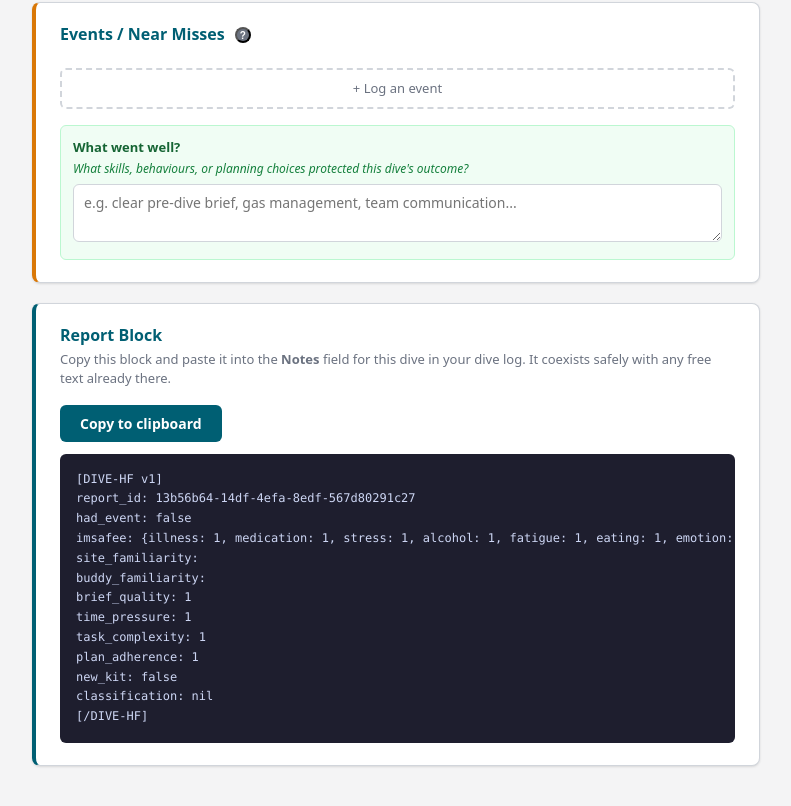
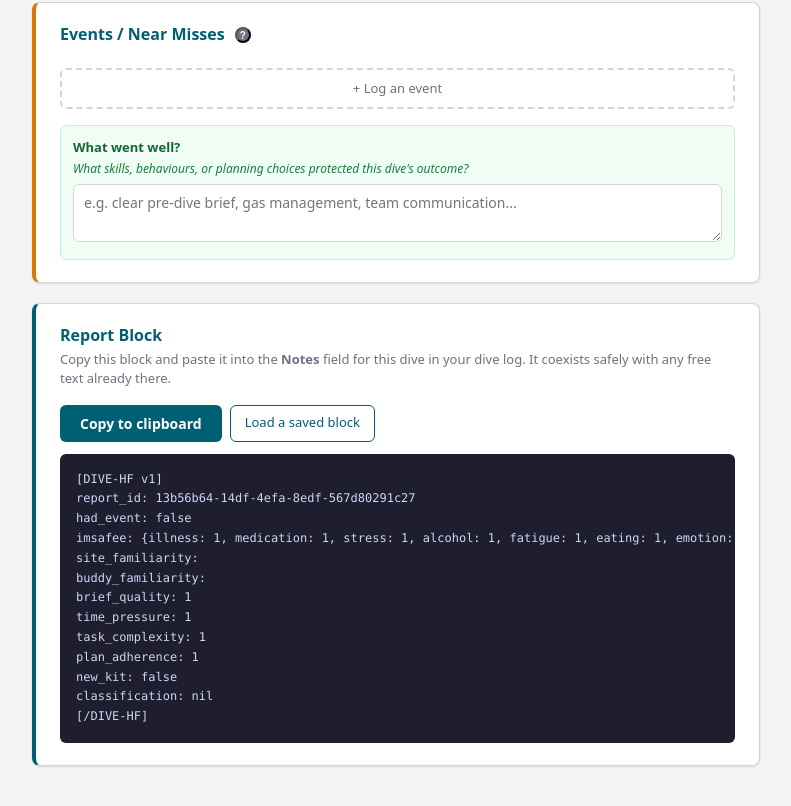
Before and after one commit to notionparallax/hflog, a Svelte app: page / in a window 1280 px wide. Shown: the part 977-1783 px from the top of the page, without its empty margins (244-1035 px from the left). Built offline with nearby package versions, Linux system fonts and the light colour scheme.

Commit message:
feat: load form from pasted DIVE-HF block

```diff
--- a/src/App.svelte
+++ b/src/App.svelte
@@ -1,7 +1,7 @@
 <script>
   import { untrack } from 'svelte';
   import { getSuggestedQuestions } from './lib/vocab.js';
-  import { serialize } from './lib/serialize.js';
+  import { serialize, parse } from './lib/serialize.js';
   import PreDiveState from './components/PreDiveState.svelte';
   import EventSection from './components/EventSection.svelte';
   import ReflectionPrompts from './components/ReflectionPrompts.svelte';
@@ -57,6 +57,56 @@
     state.factors = [];
     state.reflections = [];
   }
+
+  function loadFromBlock(dict) {
+    if (dict.report_id) state.report_id = dict.report_id;
+
+    if (dict.imsafee) {
+      state.imsafee = {
+        illness:    +dict.imsafee.illness    || 1,
+        medication: +dict.imsafee.medication || 1,
+        stress:     +dict.imsafee.stress     || 1,
+        alcohol:    +dict.imsafee.alcohol    || 1,
+        fatigue:    +dict.imsafee.fatigue    || 1,
+        eating:     +dict.imsafee.eating     || 1,
+        emotion:    +dict.imsafee.emotion    || 1,
+      };
+    }
+
+    state.site_familiarity  = dict.site_familiarity  || '';
+    state.buddy_familiarity = dict.buddy_familiarity || '';
+    state.brief_quality     = +dict.brief_quality     || 1;
+    state.time_pressure     = +dict.time_pressure     || 1;
+    state.task_complexity   = +dict.task_complexity   || 1;
+    state.plan_adherence    = +dict.plan_adherence    || 1;
+
+    if (dict.new_kit === false) {
+      state.new_kit = false;
+      state.new_kit_description = '';
+    } else if (typeof dict.new_kit === 'string' && dict.new_kit) {
+      state.new_kit = true;
+      state.new_kit_description = dict.new_kit;
+    } else {
+      state.new_kit = false;
+      state.new_kit_description = '';
+    }
+
+    state.events = dict.events?.length > 0
+      ? dict.events.map(ev => ({
+          id: crypto.randomUUID(),
+          event_type:                   ev.type        || '',
+          event_description:            ev.description || '',
+          potential_severity:           +ev.severity   || 1,
+          proximity_barriers_remaining: +ev.proximity  || 1,
+          outcome:                      ev.outcome     || '',
+        }))
+      : [];
+
+    state.factors        = Array.isArray(dict.factors) ? dict.factors : [];
+    state.learning_note  = dict.learning        || '';
+    state.what_went_well = dict.what_went_well  || '';
+    state.reflections    = dict.reflections?.map(r => ({ q: r.q || '', a: r.a || '' })) ?? [];
+  }
 </script>
 
 <main class="app-main">
@@ -68,5 +118,5 @@
   <PreDiveState {state} />
   <EventSection {state} {newEvent} />
   <ReflectionPrompts {state} questions={suggestedQuestions} />
-  <OutputBlock {blockString} />
+  <OutputBlock {blockString} onload={loadFromBlock} />
 </main>
--- a/src/app.css
+++ b/src/app.css
@@ -313,7 +313,44 @@ hr { border: none; border-top: 1px solid var(--color-border); margin: 18px 0; }
 
 /* ─── Output block ───────────────────────────────────────────────────────── */
 .output-card { border-left: 4px solid var(--color-primary); }
-.output-actions { margin-bottom: 12px; }
+.output-actions { display: flex; gap: 8px; flex-wrap: wrap; margin-bottom: 12px; }
+
+/* Load section */
+.load-toggle-btn {
+  padding: 7px 14px;
+  background: transparent;
+  color: var(--color-primary);
+  border: 1px solid var(--color-primary);
+  border-radius: 6px;
+  cursor: pointer;
+  font: inherit;
+  font-size: 13px;
+  transition: background .15s, color .15s;
+}
+.load-toggle-btn:hover { background: var(--color-primary); color: #fff; }
+
+.load-section {
+  margin-bottom: 14px;
+  padding: 12px;
+  background: #f8f9fa;
+  border-radius: 6px;
+  border: 1px solid var(--color-border);
+}
+.load-section label { display: block; font-size: 13px; font-weight: 600; margin-bottom: 6px; }
+.load-section textarea { font-family: var(--font-mono); font-size: 12px; }
+.load-error { color: var(--color-incident); font-size: 12px; margin: 6px 0 0; }
+.load-section-actions { display: flex; gap: 8px; margin-top: 10px; }
+.load-cancel-btn {
+  padding: 7px 14px;
+  background: transparent;
+  color: var(--color-text-muted);
+  border: 1px solid var(--color-border);
+  border-radius: 6px;
+  cursor: pointer;
+  font: inherit;
+  font-size: 13px;
+}
+.load-cancel-btn:hover { border-color: var(--color-text-muted); color: var(--color-text); }
 .copy-btn {
   padding: 8px 20px;
   background: var(--color-primary);
--- a/src/components/OutputBlock.svelte
+++ b/src/components/OutputBlock.svelte
@@ -1,6 +1,10 @@
 <script>
-  let { blockString } = $props();
+  import { parse } from '../lib/serialize.js';
+  let { blockString, onload } = $props();
   let copied = $state(false);
+  let loadMode = $state(false);
+  let pasteText = $state('');
+  let loadError = $state('');
 
   async function copy() {
     try {
@@ -17,6 +21,19 @@
     copied = true;
     setTimeout(() => { copied = false; }, 2000);
   }
+
+  function openLoad() { loadMode = true; pasteText = ''; loadError = ''; }
+  function cancelLoad() { loadMode = false; pasteText = ''; loadError = ''; }
+
+  function doLoad() {
+    const result = parse(pasteText.trim());
+    if (!result) {
+      loadError = 'No valid [DIVE-HF v1] block found — check the pasted text.';
+      return;
+    }
+    onload(result.dict);
+    cancelLoad();
+  }
 </script>
 
 <section class="card output-card">
@@ -25,10 +42,33 @@
     Copy this block and paste it into the <strong>Notes</strong> field for this dive in your dive log.
     It coexists safely with any free text already there.
   </p>
+
   <div class="output-actions">
     <button type="button" class="copy-btn" class:copied onclick={copy}>
       {copied ? '✓ Copied!' : 'Copy to clipboard'}
     </button>
+    {#if !loadMode}
+      <button type="button" class="load-toggle-btn" onclick={openLoad}>
+        Load a saved block
+      </button>
+    {/if}
   </div>
+
+  {#if loadMode}
+    <div class="load-section">
+      <label for="paste_block">Paste a saved DIVE-HF block to populate the form:</label>
+      <textarea id="paste_block" rows="6"
+        placeholder="[DIVE-HF v1]&#10;report_id: ...&#10;[/DIVE-HF]"
+        bind:value={pasteText}></textarea>
+      {#if loadError}<p class="load-error">{loadError}</p>{/if}
+      <div class="load-section-actions">
+        <button type="button" class="copy-btn" onclick={doLoad} disabled={!pasteText.trim()}>
+          Load into form
+        </button>
+        <button type="button" class="load-cancel-btn" onclick={cancelLoad}>Cancel</button>
+      </div>
+    </div>
+  {/if}
+
   <pre class="block-output">{blockString}</pre>
 </section>
```
